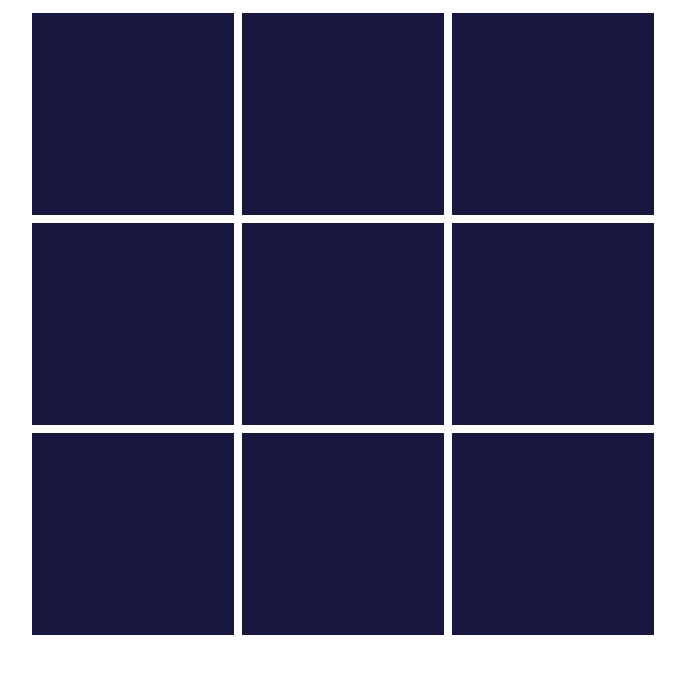
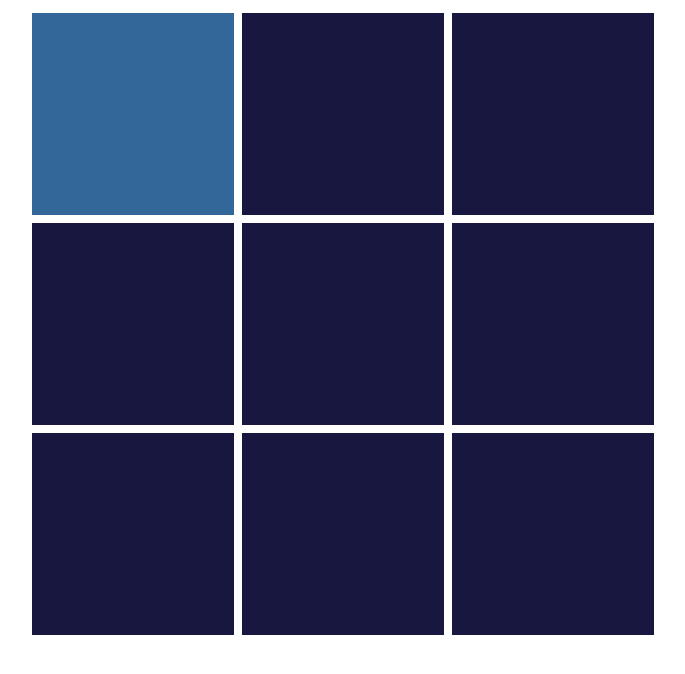
Before and after one commit to blissman/TicTacToe, a plain HTML site: page tictactoe.html in a window 1280 px wide. In both pictures the pointer is over the element 430 px from the left and 114 px from the top of the page. Shown: the whole page, without its empty margins (297-982 px from the left). Drawn offline with nearby package versions, Linux system fonts and the light colour scheme.

Commit message:
add hover effect

```diff
--- a/style.css
+++ b/style.css
@@ -20,3 +20,7 @@ td {
   text-align: center;
   cursor: pointer;
 }
+
+td:hover {
+  background-color: #336699;
+}
```
